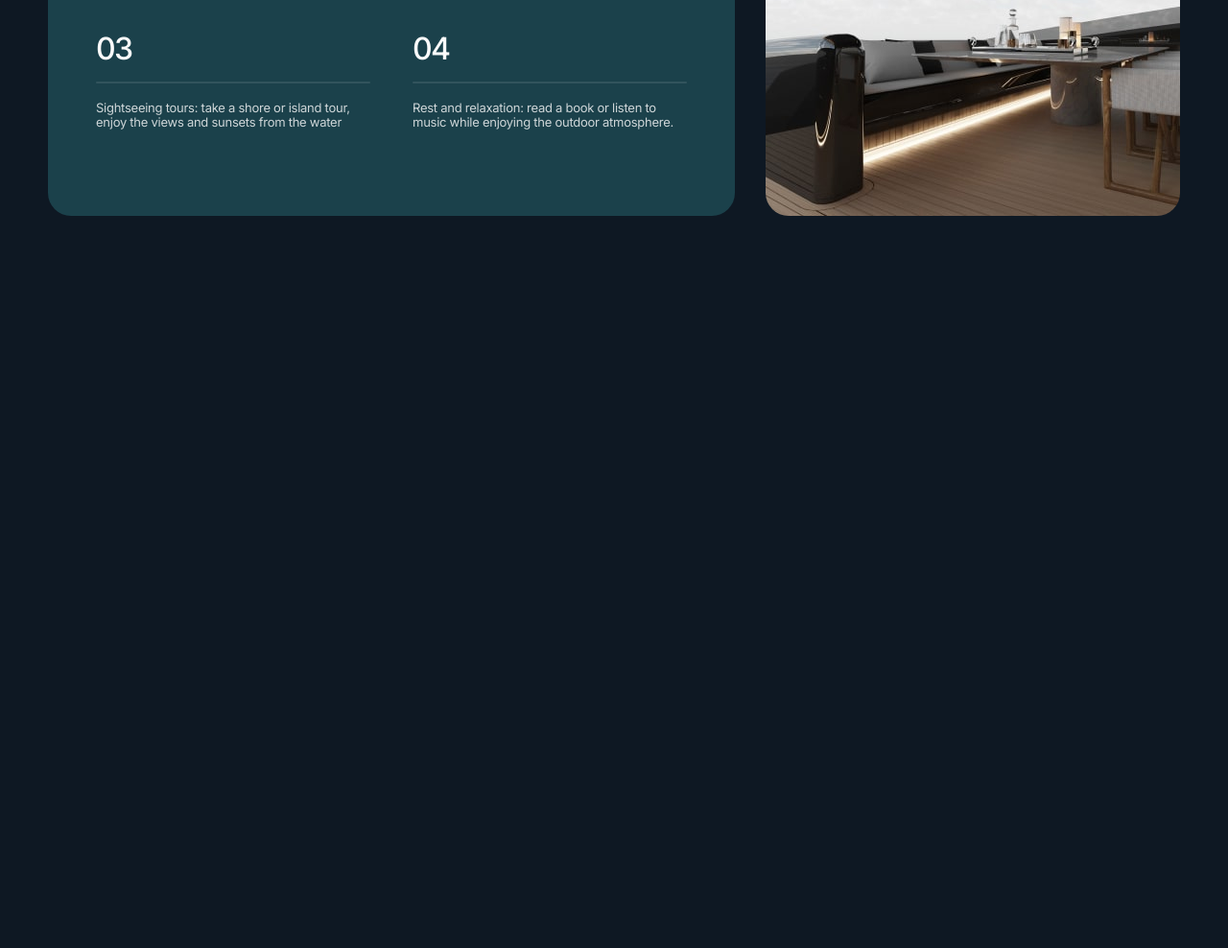
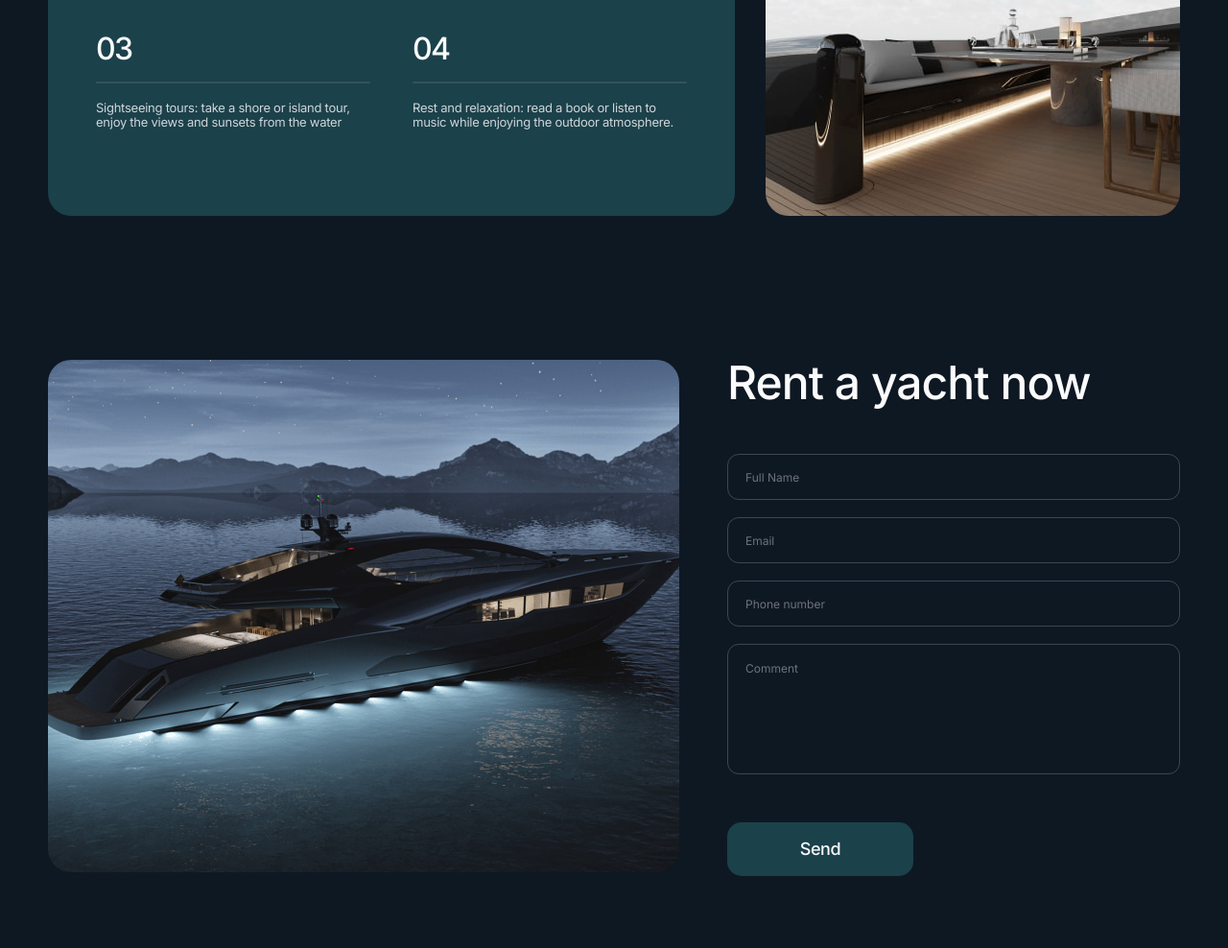
Before and after one commit to IvanGodPro24/yacht-jet, a website built with Vite: page src/index.html in a window 1280 px wide. Shown: the part 2886-3874 px from the top of the page at 96% size. Before the commit the page ends 3186 px from the top, so only its background shows below. Built offline with nearby package versions, Linux system fonts and the light colour scheme; files whose address does not match are found by name.

Commit message:
rent-a-yacht

```diff
--- a/src/css/advantages.css
+++ b/src/css/advantages.css
@@ -62,10 +62,6 @@
   padding-right: 5px;
 }
 
-.advantages-image {
-  border-radius: 24px;
-}
-
 @media (min-width: 768px) {
   .advantages-container {
     gap: 32px;
--- a/src/css/general.css
+++ b/src/css/general.css
@@ -81,6 +81,10 @@ body {
   color: #1b414b;
 }
 
+.radius {
+  border-radius: 24px;
+}
+
 @media (min-width: 375px) {
   .container {
     max-width: 375px;
--- a/src/css/rent.css
+++ b/src/css/rent.css
@@ -0,0 +1,110 @@
+.rent-title {
+  text-align: start;
+
+  margin-bottom: 40px;
+}
+
+.rent-form {
+  display: flex;
+  flex-direction: column;
+}
+
+.form-input {
+  max-width: 335px;
+
+  border: 1px solid rgba(251, 251, 251, 0.2);
+  border-radius: 12px;
+  padding: 14px 18px 14px;
+  background: transparent;
+
+  font-size: 14px;
+  line-height: 1.29;
+  color: #fbfbfb;
+
+  margin-bottom: 18px;
+
+  transition: border 250ms cubic-bezier(0.4, 0, 0.2, 1);
+}
+
+.form-input::placeholder {
+  font-size: 12px;
+  line-height: 1.17;
+  color: rgba(251, 251, 251, 0.4);
+}
+
+.form-input:focus-within {
+  border: 1px solid rgba(251, 251, 251, 0.5);
+}
+
+.comment-textarea {
+  padding: 14px 18px 80px;
+
+  resize: none;
+
+  margin-bottom: 40px;
+}
+
+.send-btn {
+  max-width: 122px;
+
+  padding: 14px 44px;
+  background: #1b414b;
+
+  margin-bottom: 80px;
+}
+
+@media (min-width: 768px) and (max-width: 1279px) {
+  .picture-container {
+    display: flex;
+    justify-content: center;
+    align-items: center;
+  }
+}
+
+@media (min-width: 768px) {
+  .rent-title {
+    padding-left: 133px;
+    margin-bottom: 50px;
+  }
+
+  .rent-form {
+    align-items: center;
+  }
+
+  .form-input {
+    min-width: 472px;
+  }
+
+  .comment-textarea {
+    padding: 18px 18px 80px;
+
+    margin-bottom: 50px;
+  }
+
+  .send-btn {
+    min-width: 194px;
+    padding: 18px 75px;
+
+    align-self: start;
+
+    margin-left: 133px;
+    margin-bottom: 100px;
+  }
+}
+
+@media (min-width: 1280px) {
+  .rent-container {
+    display: flex;
+    flex-direction: row-reverse;
+    justify-content: center;
+    gap: 50px;
+  }
+
+  .rent-title {
+    padding-left: 0;
+  }
+
+  .send-btn {
+    margin: 0;
+  }
+}
--- a/src/css/reset.css
+++ b/src/css/reset.css
@@ -25,7 +25,8 @@ a {
 
 input,
 a,
-button {
+button,
+textarea {
   outline: none;
 }
 
--- a/src/partials/advantages.html
+++ b/src/partials/advantages.html
@@ -28,7 +28,7 @@
             <source srcset="./img/advantages-tab.jpg 1x, ./img/advantages-tab@2x.jpg 2x" media="(min-width: 768px)" type="image/jpg">
             <source srcset="./img/advantages-mob.jpg 1x, ./img/advantages-mob@2x.jpg 2x" media="(max-width: 767px)" type="image/jpg">
 
-        <img src="./img/advantages-desk-1440.jpg" alt="advantages" class="advantages-image">
+        <img src="./img/advantages-desk-1440.jpg" alt="advantages" class="radius advantages-image">
         </picture>
     </div>
 </section>
--- a/src/partials/rent.html
+++ b/src/partials/rent.html
@@ -0,0 +1,22 @@
+<section class="section">
+  <div class="container rent-container">
+<div class="form-container">
+        <h2 class="section-title rent-title">Rent a yacht now</h2>
+        <form class="rent-form">
+          <input type="text" name="input-user" class="form-input" id="user-input" placeholder="Full Name" required />
+          <input type="email" name="input-email" class="form-input" id="email-input" placeholder="Email" required/>
+          <input type="tel" name="input-tel" class="form-input" id="phone-input" placeholder="Phone number" required />
+          <textarea name="input-comment" class="form-input comment-textarea" id="comment-textarea" placeholder="Comment"></textarea
+          ><button type="submit" class="main-btn send-btn">Send</button>
+        </form>
+</div>
+
+    <picture class="picture-container">
+      <source srcset="./img/rent-desk-1440.png 1x, ./img/rent-desk-1440@2x.png 2x" media="(min-width: 1440px)" type="image/png"/>
+      <source srcset="./img/rent-desk-1280.png 1x, ./img/rent-desk-1280@2x.png 2x" media="(min-width: 1280px)" type="image/png"/>
+      <source srcset="./img/rent-tab.png 1x, ./img/rent-tab@2x.png 2x" media="(min-width: 768px)" type="image/png"/>
+      <source srcset="./img/rent-mob.png 1x, ./img/rent-mob@2x.png 2x" media="(max-width: 767px)" type="image/png"/>
+      <img src="./img/rent-desk-1440.png" alt="rent" class="radius rent-image"/>
+    </picture>
+  </div>
+</section>
```
